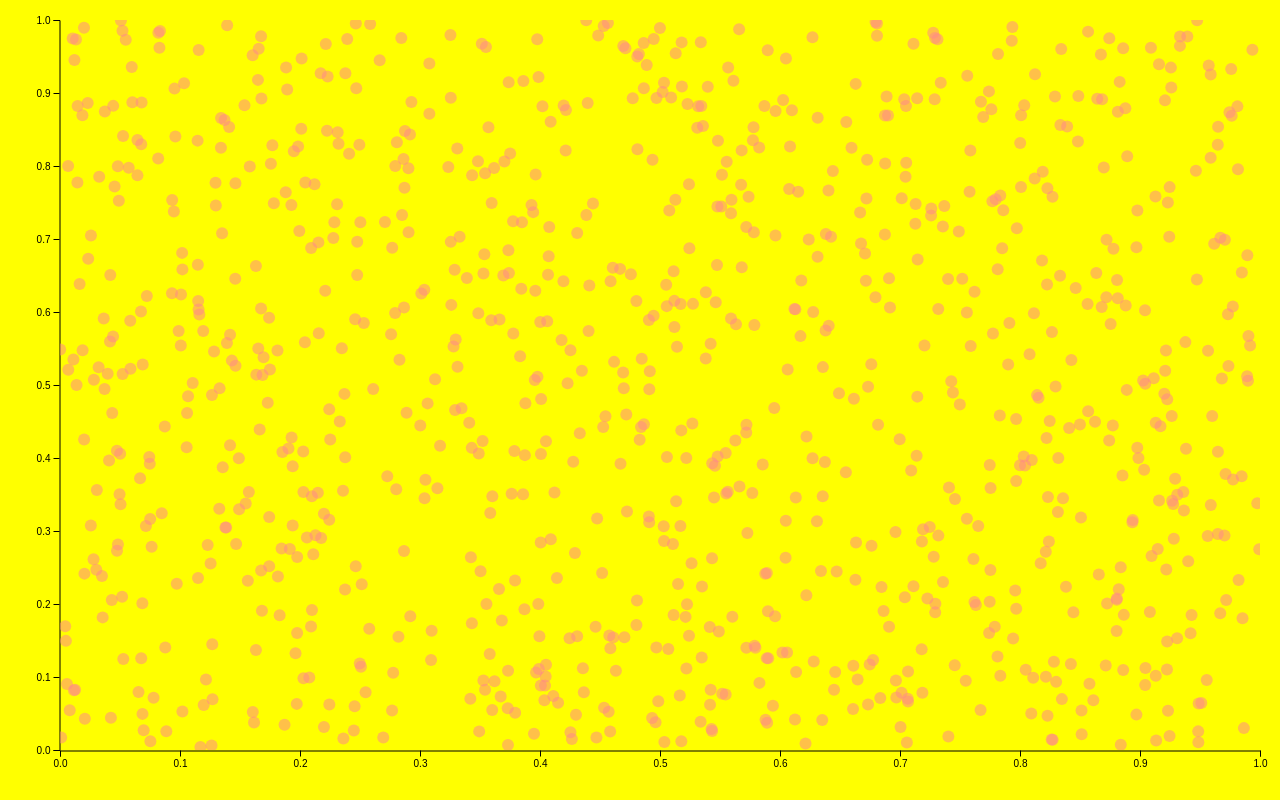
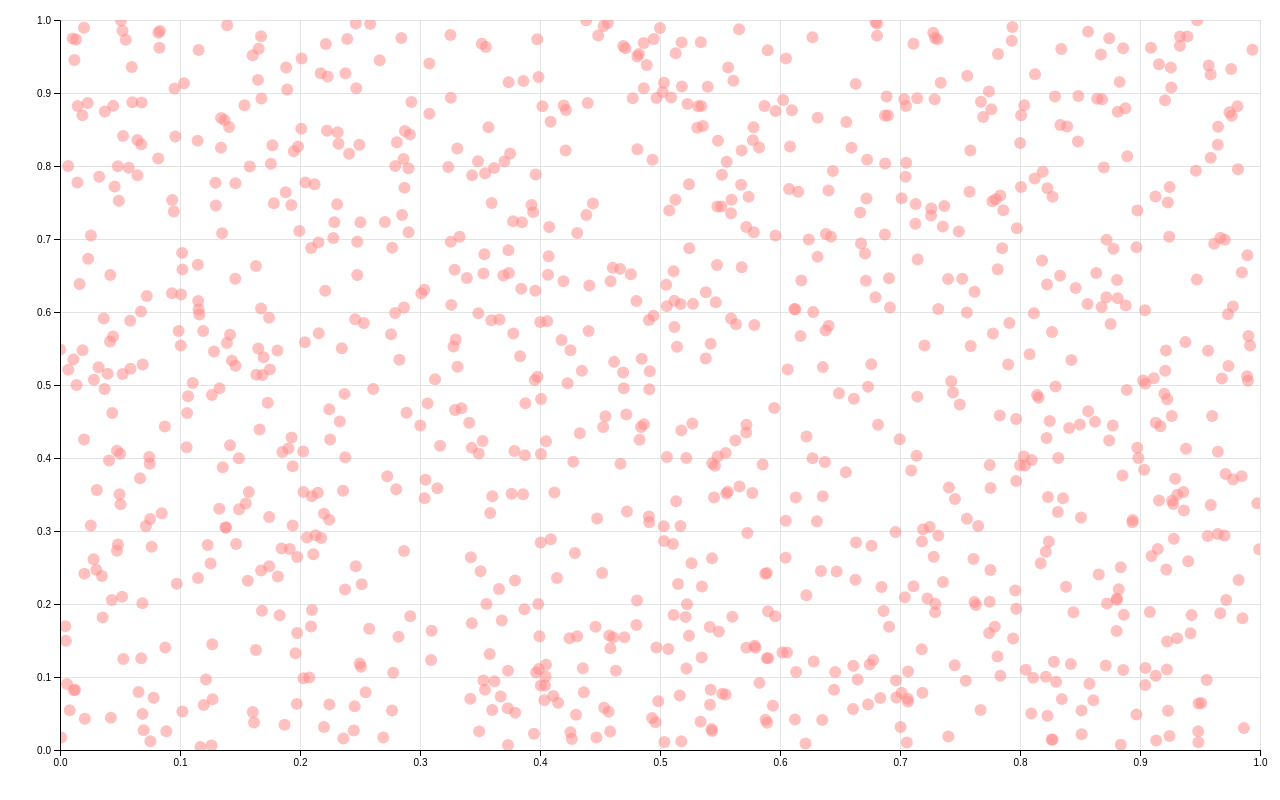
Before and after one commit to som1sezhi/itg-scatter-plot, a React (Vite) app: page / in a window 1280 px wide. Built offline with nearby package versions, Linux system fonts and the light colour scheme.

Commit message:
grid lines

```diff
--- a/src/components/Plot.css
+++ b/src/components/Plot.css
@@ -1,6 +1,6 @@
 .plot-container {
   flex: 1 1;
-  background-color: #ff0;
+  background-color: #fff;
 }
 
 .plot-container svg,
@@ -13,3 +13,7 @@
   width: 100%;
   height: 100%;
 }
+
+.plot-grid line {
+  stroke: #e3e3e3;
+}
--- a/src/components/Plot.tsx
+++ b/src/components/Plot.tsx
@@ -26,9 +26,10 @@ const POINT_RADIUS = 6;
 function Plot() {
   const containerRef = useRef<HTMLDivElement>(null);
   const canvasRef = useRef<HTMLCanvasElement>(null);
-  const svgRef = useRef<SVGSVGElement>(null);
-  const gx = useRef<SVGGElement>(null);
-  const gy = useRef<SVGGElement>(null);
+  const gXAxisRef = useRef<SVGGElement>(null);
+  const gYAxisRef = useRef<SVGGElement>(null);
+  const gXGridRef = useRef<SVGGElement>(null);
+  const gYGridRef = useRef<SVGGElement>(null);
 
   const [plotSize, setPlotSize] = useState({ width: 0, height: 0 });
   const { width, height } = plotSize;
@@ -46,11 +47,23 @@ function Plot() {
   );
 
   useEffect(() => {
-    d3.select(gx.current!).call(d3.axisBottom(xScale));
-  }, [xScale]);
+    d3.select(gXAxisRef.current!).call(d3.axisBottom(xScale));
+    d3.select(gXGridRef.current!).call(
+      d3
+        .axisBottom(xScale)
+        .tickSize(-innerHeight)
+        .tickFormat(() => ""),
+    );
+  }, [xScale, innerHeight]);
   useEffect(() => {
-    d3.select(gy.current!).call(d3.axisLeft(yScale));
-  }, [yScale]);
+    d3.select(gYAxisRef.current!).call(d3.axisLeft(yScale));
+    d3.select(gYGridRef.current!).call(
+      d3
+        .axisLeft(yScale)
+        .tickSize(-innerWidth)
+        .tickFormat(() => ""),
+    );
+  }, [yScale, innerWidth]);
 
   const drawPlot = useCallback(
     (canvas: HTMLCanvasElement) => {
@@ -99,8 +112,7 @@ function Plot() {
     if (width === 0 || height === 0) return;
 
     const canvas = canvasRef.current;
-    const svg = svgRef.current;
-    if (!canvas || !svg) return;
+    if (!canvas) return;
     const ctx = canvas.getContext("2d")!;
 
     // setting canvas width/height at the same place as setting the scale
@@ -118,16 +130,16 @@ function Plot() {
 
   return (
     <div ref={containerRef} className="plot-container">
-      <svg ref={svgRef} width={width} height={height}>
+      <svg width={width} height={height}>
         <g
-          ref={gx}
-          /* offset by half a pixel to prevent points from partially overlapping the axes */
-          transform={`translate(${MARGIN_LEFT}, ${height - MARGIN_BOTTOM + 0.5})`}
+          ref={gXGridRef}
+          className="plot-grid"
+          transform={`translate(${MARGIN_LEFT}, ${height - MARGIN_BOTTOM})`}
         />
         <g
-          ref={gy}
-          /* offset by half a pixel to prevent points from partially overlapping the axes */
-          transform={`translate(${MARGIN_LEFT - 0.5}, ${MARGIN_TOP})`}
+          ref={gYGridRef}
+          className="plot-grid"
+          transform={`translate(${MARGIN_LEFT}, ${MARGIN_TOP})`}
         />
       </svg>
       <canvas
@@ -139,6 +151,16 @@ function Plot() {
           height: innerHeight,
         }}
       ></canvas>
+      <svg width={width} height={height}>
+        <g
+          ref={gXAxisRef}
+          transform={`translate(${MARGIN_LEFT}, ${height - MARGIN_BOTTOM})`}
+        />
+        <g
+          ref={gYAxisRef}
+          transform={`translate(${MARGIN_LEFT}, ${MARGIN_TOP})`}
+        />
+      </svg>
     </div>
   );
 }
```
